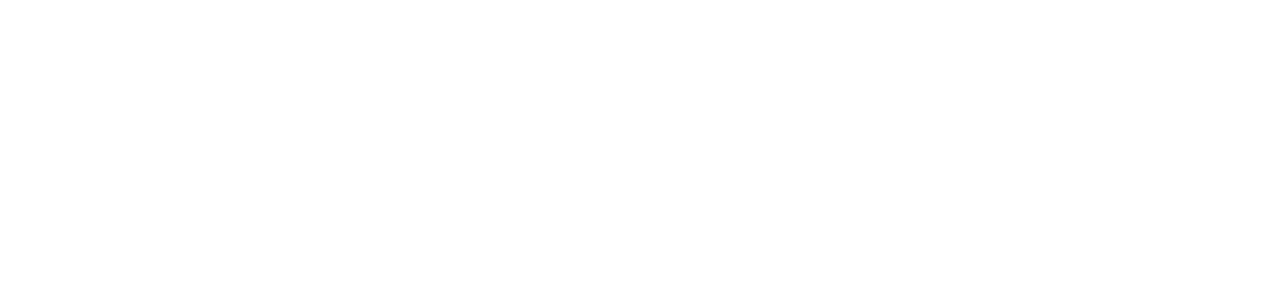
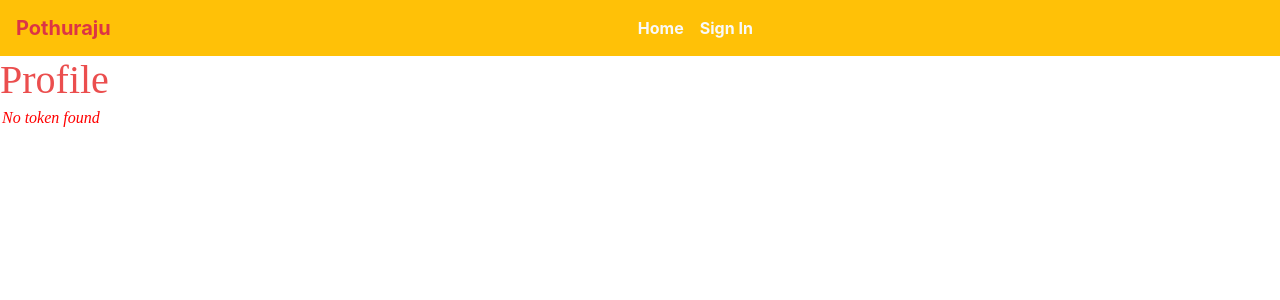
Before and after one commit to BandiPrathap/Pizza-Delivary, a React (Create React App) app: page /profile in a window 1280 px wide. Before the commit this address had no page. Shown: the top 300 px of the page. Built offline with nearby package versions, Linux system fonts and the light colour scheme.

Commit message:
add profile page

```diff
--- a/src/App.js
+++ b/src/App.js
@@ -7,6 +7,7 @@ import SignInPage from "./pages/SignInPage";
 import OtpVerify from "./component/OtpVerify";
 import Cart from "./component/Cart";
 import Search from "./component/Search";
+import Profile from "./pages/Profile";
 import "./App.css";
 
 function App() {
@@ -19,6 +20,7 @@ function App() {
         <Route path="/auth/login" element={<SignInPage />}/>
         <Route path="/verify-otp" element={<OtpVerify />}/>
         <Route path='/cart' element={<Cart />}/>
+        <Route path='/profile' element={<Profile />}/>
         <Route path='/search' element={<Search/>}/>
       </Routes>
     </Router>
--- a/src/component/DisplayItems.js
+++ b/src/component/DisplayItems.js
@@ -26,7 +26,7 @@ function DisplayItems({ items }) {
 
   return (
     <div className="items-container">
-      {items.map((item) => (
+      {items ? (items.map((item) => (
         <>
           <div key={item.id} className="item-container">
             <div className="item">
@@ -43,7 +43,7 @@ function DisplayItems({ items }) {
           </div>
           <hr className="hr-line" key={`line${item.id}`} />
         </>
-      ))}
+      ))):<p>Loading...</p>}
     </div>
   );
 }
--- a/src/component/Navbar.js
+++ b/src/component/Navbar.js
@@ -39,7 +39,7 @@ function Navbar() {
             </Link>
             {isLogin ? (
               <>
-                <Link className="nav-link text-light font-weight-bold">Profile</Link>
+                <Link className="nav-link text-light font-weight-bold" to='/profile'>Profile</Link>
                 <Link to='/cart' className="nav-link text-light font-weight-bold">
                   Cart
                 </Link>
--- a/src/pages/LandingPage.js
+++ b/src/pages/LandingPage.js
@@ -9,6 +9,7 @@ function LandingPage() {
   const initialItems = JSON.parse(localStorage.getItem("items")) || [];
   const [items, setItems] = useState(initialItems);
   const [filtered, setFiltered] = useState([]);
+
 
   useEffect(() => {
     const fetchData = async () => {
--- /dev/null
+++ b/src/pages/Profile.js
@@ -0,0 +1,51 @@
+import React, { useEffect, useState } from 'react';
+import Navbar from '../component/Navbar';
+import axios from 'axios';
+
+const Profile = () => {
+  const [userData, setUserData] = useState(null);
+  const [error, setError] = useState(null);
+
+  const token = localStorage.getItem('token');
+  useEffect(() => {
+    const fetchUserData = async () => {
+      try {
+        const response = await axios.get('https://pothuraju.vercel.app/user', {
+          headers: {
+            'Authorization': `${token}`,
+          },
+        });
+        setUserData(response.data);
+      } catch (err) {
+        console.error('Error fetching user data:', err.response ? err.response.data : err.message);
+        setError(err.response ? err.response.data.message : err.message);
+      }
+    };
+
+    if (token) {
+      fetchUserData();
+    } else {
+      setError('No token found');
+    }
+  }, [token]);
+
+  return (
+    <div>
+        <Navbar />
+      <h1>Profile</h1>
+      {error && <p style={{ color: 'red' }}>{error}</p>}
+      {userData ? (
+        <div>
+          <p><strong>Name:</strong> {userData.name}</p>
+          <p><strong>Email:</strong> {userData.email}</p>
+          <p><strong>Mobile No:</strong> {userData.mobileNo}</p>
+          <p><strong>Address:</strong> {userData.address}</p>
+        </div>
+      ) : (
+        !error && <p>Loading...</p>
+      )}
+    </div>
+  );
+};
+
+export default Profile;
```
